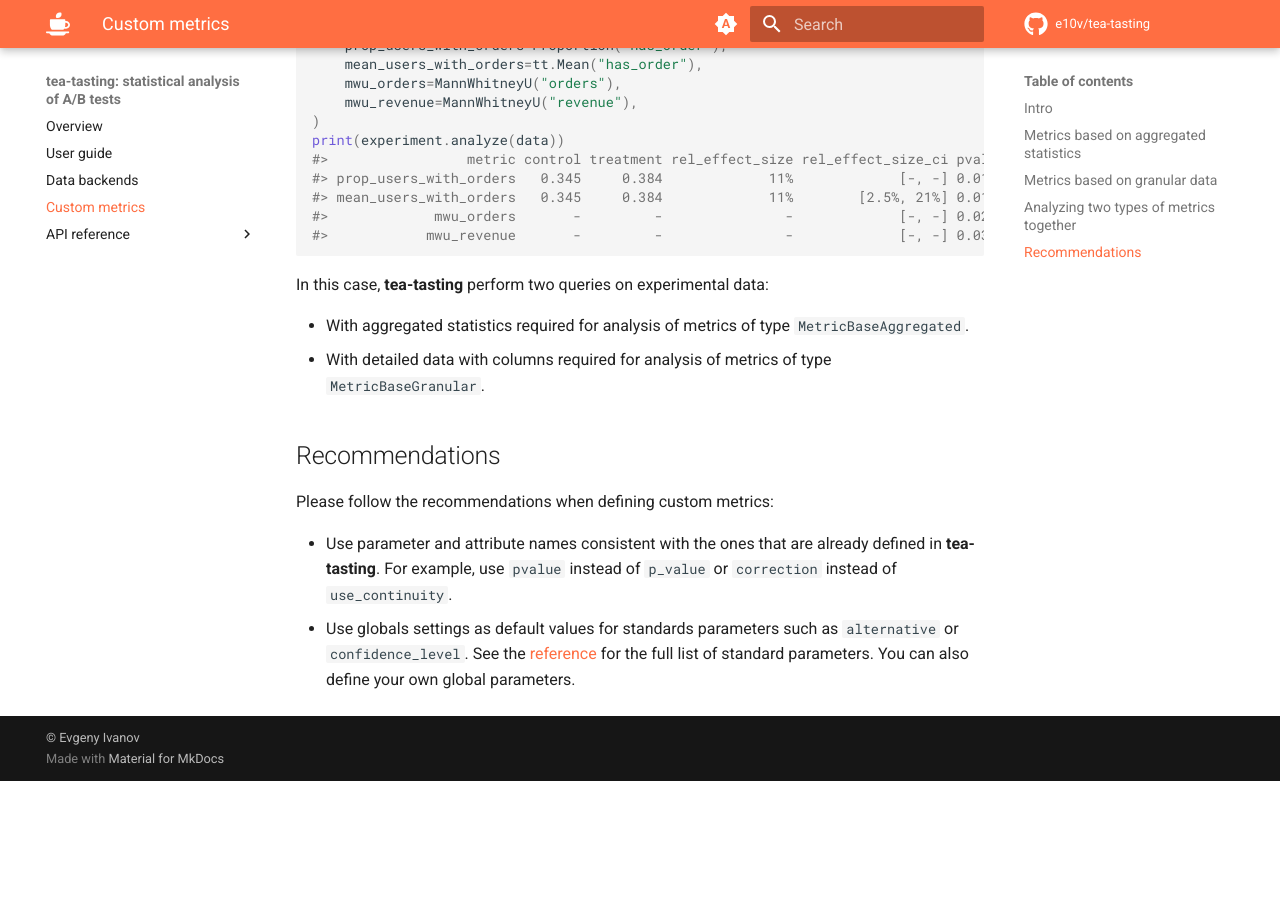
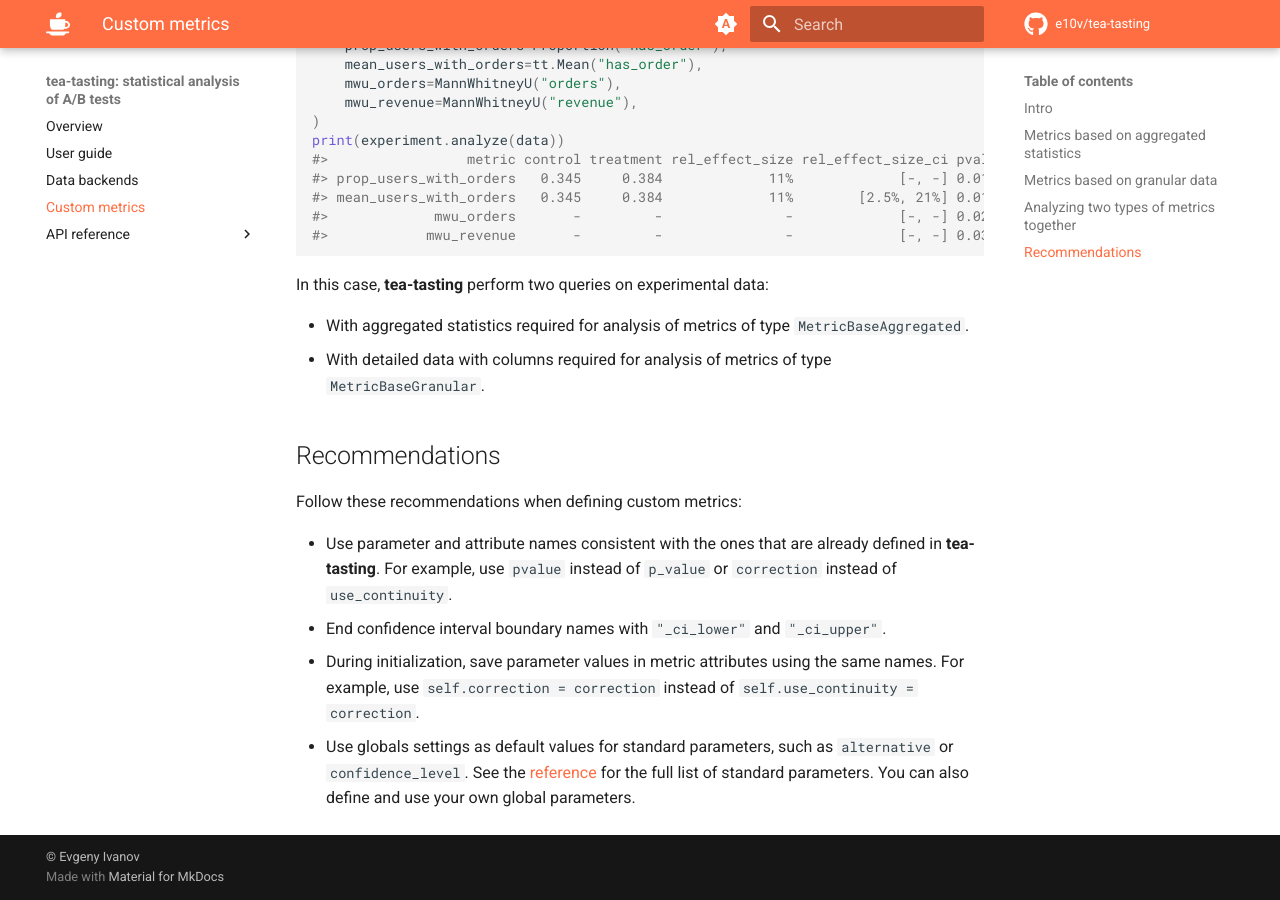
Before and after one commit to e10v/tea-tasting, an MkDocs documentation site: the page built from docs/custom-metrics.md, in a window 1280 px wide and 900 px high, scrolled down 5010 px. Built offline with MkDocs 1.6.1 and Material for MkDocs 9.7.7, drawn with Linux system fonts in a browser that asks for light colours; comment, search, counter and statistics services are not loaded; before the commit the page ends 5791 px from its top, so only the background shows below that.

Commit message:
Update recommendations

```diff
--- a/docs/custom-metrics.md
+++ b/docs/custom-metrics.md
@@ -244,7 +244,9 @@ In this case, **tea-tasting** perform two queries on experimental data:
 
 ## Recommendations
 
-Please follow the recommendations when defining custom metrics:
+Follow these recommendations when defining custom metrics:
 
 - Use parameter and attribute names consistent with the ones that are already defined in **tea-tasting**. For example, use `pvalue` instead of `p_value` or `correction` instead of `use_continuity`.
-- Use globals settings as default values for standards parameters such as `alternative` or `confidence_level`. See the [reference](api/config.md#tea_tasting.config.config_context) for the full list of standard parameters. You can also define your own global parameters.
+- End confidence interval boundary names with `"_ci_lower"` and `"_ci_upper"`.
+- During initialization, save parameter values in metric attributes using the same names. For example, use `self.correction = correction` instead of `self.use_continuity = correction`.
+- Use globals settings as default values for standard parameters, such as `alternative` or `confidence_level`. See the [reference](api/config.md#tea_tasting.config.config_context) for the full list of standard parameters. You can also define and use your own global parameters.
```
